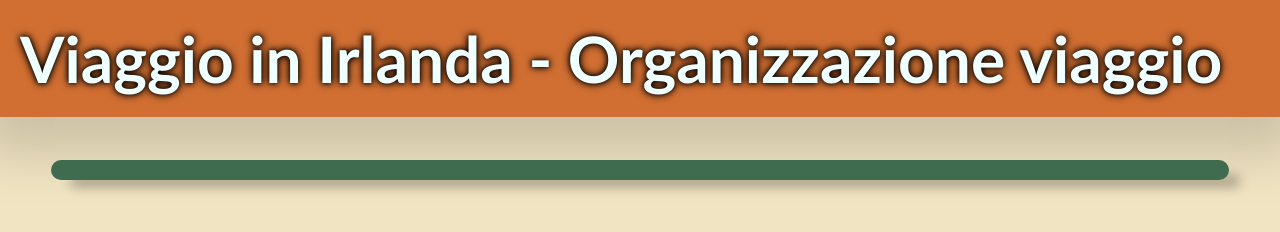
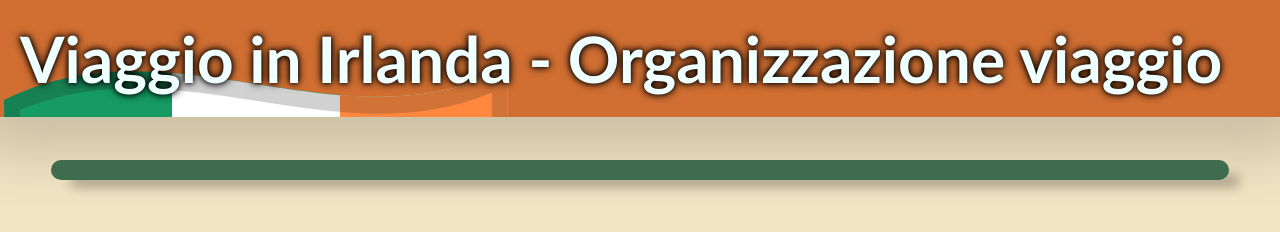
Before and after one commit to Epuviz/epuviz, a plain HTML site: page giorni/nono_giorno.html in a window 1280 px wide. Drawn offline with Linux system fonts and the light colour scheme.

Commit message:
Update style_giorno.css

```diff
--- a/giorni/style_giorno.css
+++ b/giorni/style_giorno.css
@@ -12,7 +12,7 @@ body{
     position: sticky;
     top: 0;
     background-color: #d16f32;
-    background-image: url(immagini/icona.png);
+    background-image: url(../immagini/icona.png);
     background-repeat: no-repeat;
      text-shadow:
                 0 0 5px rgb(0, 0, 0),
```
